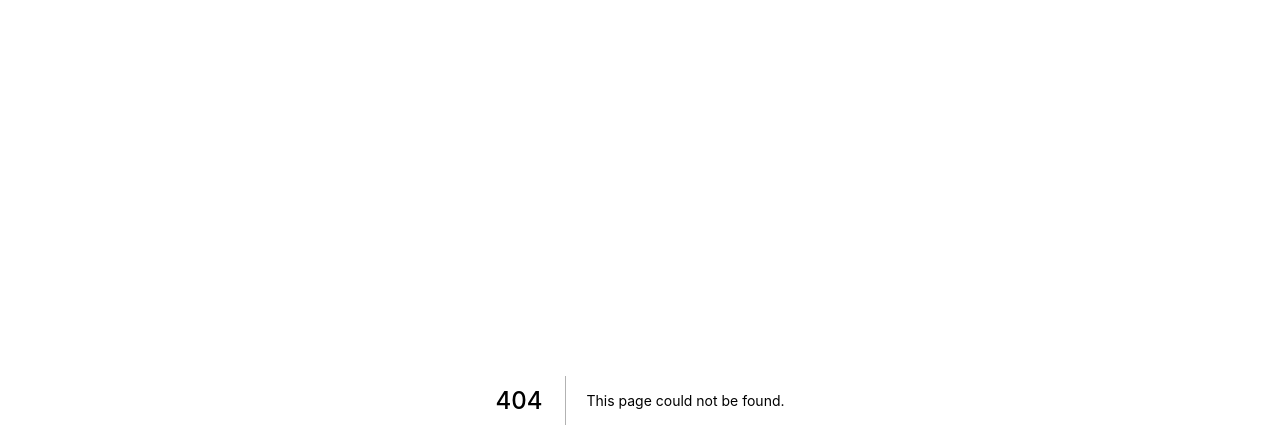
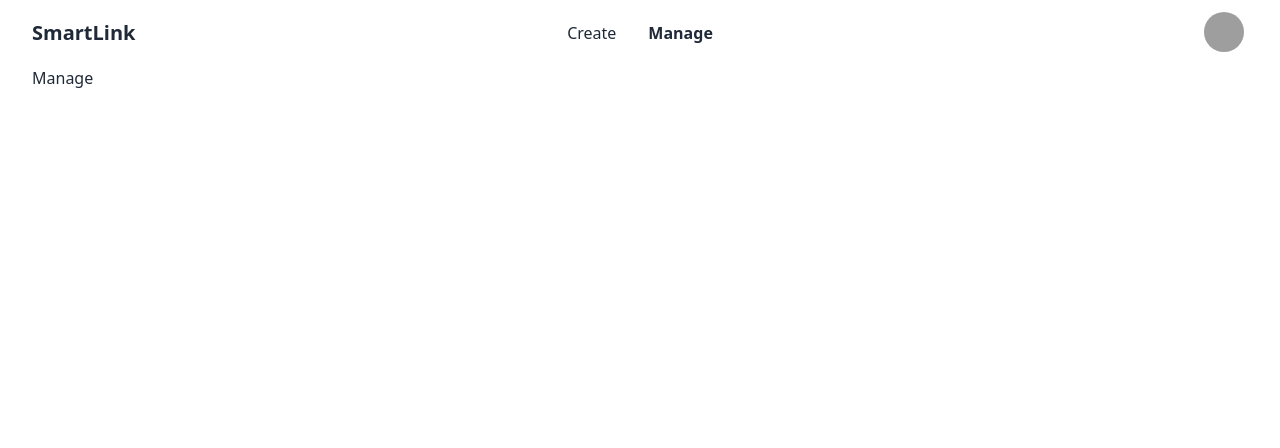
Before and after one commit to ghostjson/smartlink-frontend, a Next.js app: page /manage in a window 1280 px wide. Before the commit this address had no page. Shown: the top 448 px of the page. Built offline with nearby package versions, Linux system fonts and the light colour scheme; grey boxes are pictures that could not be loaded.

Commit message:
feat: dummy index and manage pages

```diff
--- a/pages/index.tsx
+++ b/pages/index.tsx
@@ -1,8 +1,9 @@
 import type { NextPage } from 'next';
+
 import PrivateRoute from '../hoc/PrivateRoute';
 
 const Home: NextPage = () => {
-  return <PrivateRoute>Hello</PrivateRoute>;
+  return <PrivateRoute>fdksj</PrivateRoute>;
 };
 
 export default Home;
--- /dev/null
+++ b/pages/manage/index.tsx
@@ -0,0 +1,16 @@
+import { NextPage } from 'next';
+
+import HomeLayout from '../../components/layout/Home.layout';
+import PrivateRoute from '../../hoc/PrivateRoute';
+
+const Manage: NextPage = () => {
+  return (
+    <PrivateRoute>
+      <HomeLayout>
+        <div>Manage</div>
+      </HomeLayout>
+    </PrivateRoute>
+  );
+};
+
+export default Manage;
```
